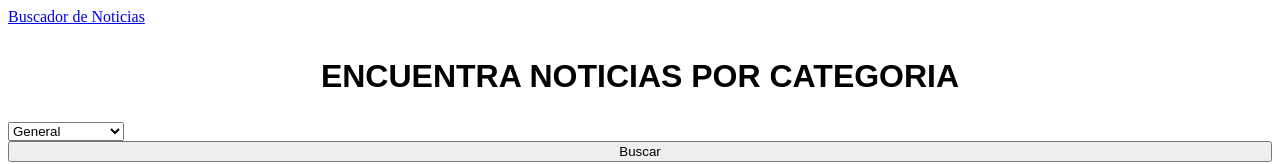
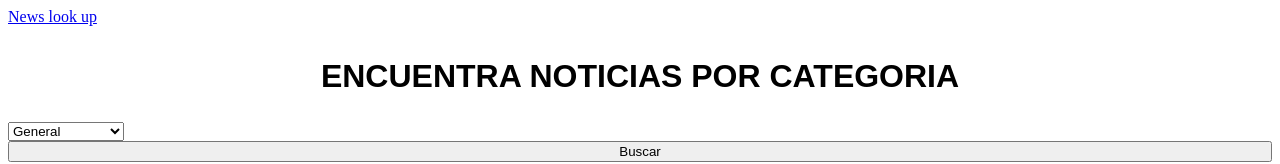
Before and after one commit to stolzz0613/Noticias, a React (Create React App) app: page / in a window 1280 px wide. Shown: the top 164 px of the page. Built offline with nearby package versions, Linux system fonts and the light colour scheme; the HTML template or start-up script is replaced by a standard one.

Commit message:
listado de noticias

```diff
--- a/src/App.js
+++ b/src/App.js
@@ -23,7 +23,7 @@ function App() {
   return (
     <Fragment>
       <Header
-        titulo="Buscador de Noticias"
+        titulo="News look up"
       />
       <div className="container white">
         <Formulario
--- a/src/components/Noticia.js
+++ b/src/components/Noticia.js
@@ -9,9 +9,9 @@ const Noticia = ({ noticia }) => {
 
 
     return (
-        <div className="col s12 m4 12">
-            <div className="card">
-                <div className="card-image">
+
+        <div className="col s12 m4 10">
+            <div className="card large">
                 <div className="card-image">
                     {imagen}
                 </div>
@@ -29,7 +29,7 @@ const Noticia = ({ noticia }) => {
                 </div>
             </div>
         </div>
-        </div>
+
     );
 }
 
```
Lines whose indentation alone changed are shown as unchanged.
